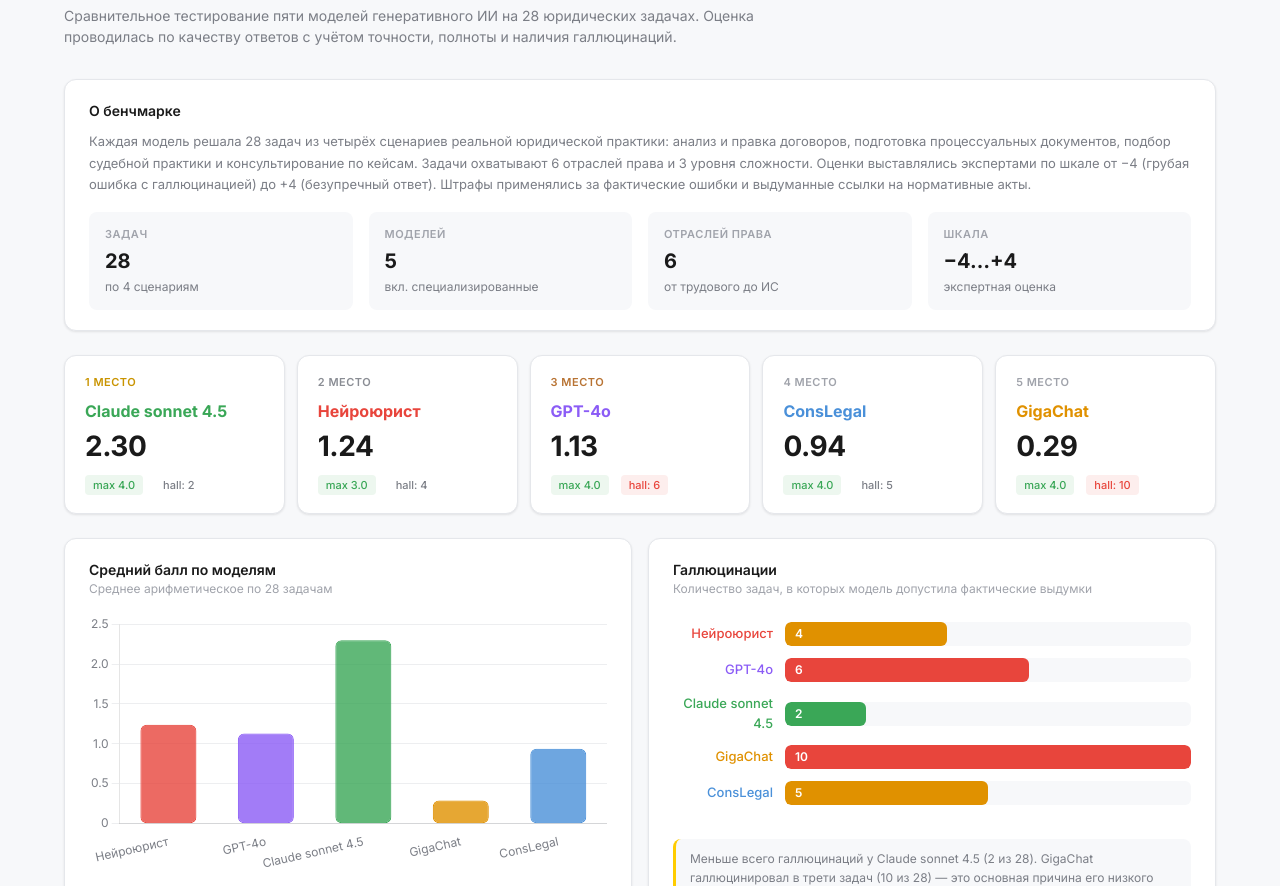
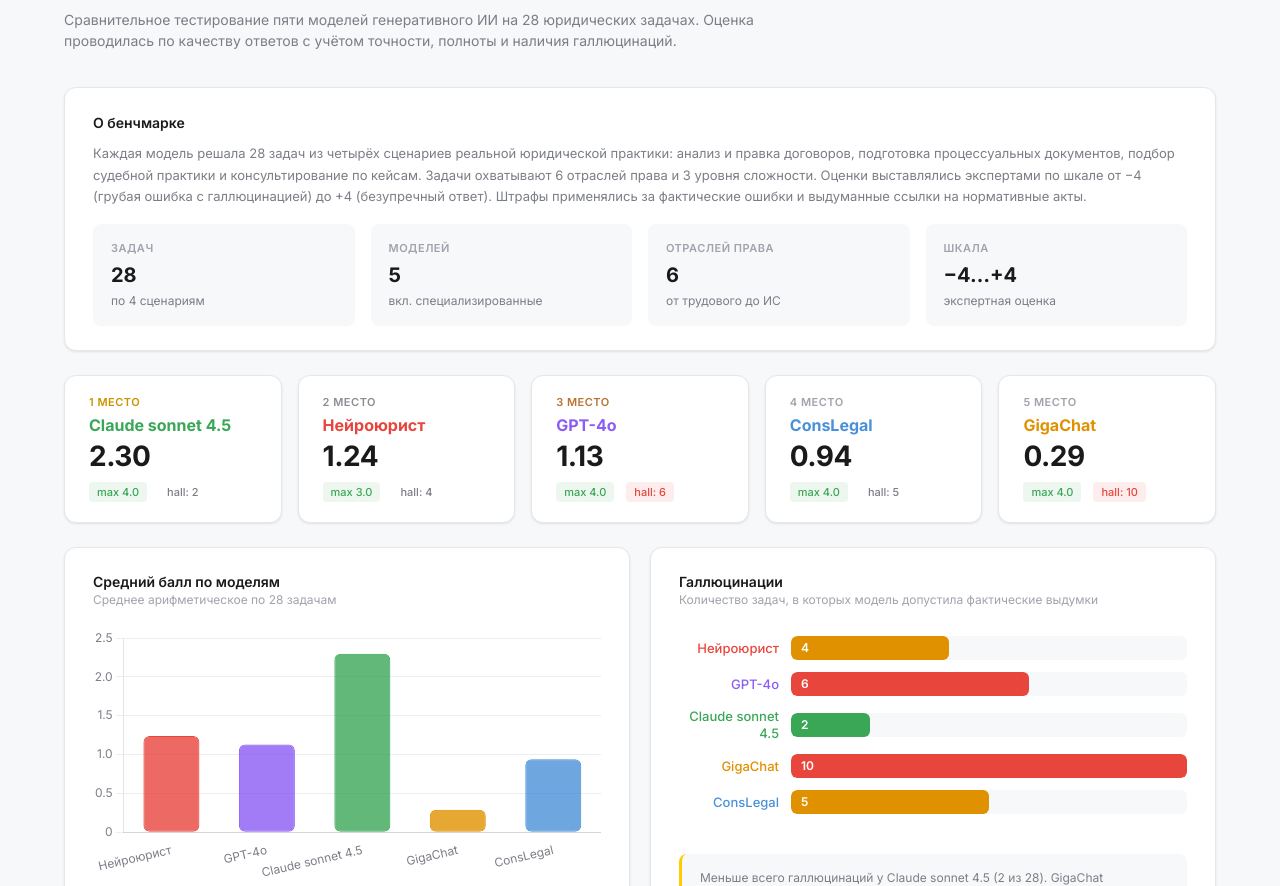
Before and after one commit to russinovalex-ship-it/benchmark, a plain HTML site: page index.html in a window 1280 px wide. Shown: the part 66-952 px from the top of the page. Drawn offline with nearby package versions, Linux system fonts and the light colour scheme.

Commit message:
Улучшено расположение элементов: единообразные отступы, правильное выравнивание, органичная компоновка

```diff
--- a/index.html
+++ b/index.html
@@ -70,6 +70,7 @@
 /* HEADER - мобильная версия */
 .header {
   margin-bottom: 24px;
+  width: 100%;
 }
 
 .header-top {
@@ -77,7 +78,7 @@
   flex-direction: column;
   align-items: flex-start;
   gap: 8px;
-  margin-bottom: 8px;
+  margin-bottom: 12px;
   width: 100%;
 }
 
@@ -118,7 +119,7 @@
   border: 1px solid var(--border);
   border-radius: var(--radius);
   padding: 16px 18px;
-  margin-bottom: 20px;
+  margin-bottom: 24px;
   box-shadow: var(--shadow);
   width: 100%;
   overflow: hidden;
@@ -150,8 +151,9 @@
 .context-item {
   background: var(--bg);
   border-radius: 8px;
-  padding: 12px 14px;
+  padding: 14px 16px;
   overflow: hidden;
+  width: 100%;
 }
 
 .context-item .label {
@@ -183,7 +185,7 @@
 .kpi-strip {
   display: grid;
   grid-template-columns: 1fr;
-  gap: 10px;
+  gap: 12px;
   margin-bottom: 24px;
   width: 100%;
 }
@@ -192,12 +194,14 @@
   background: var(--white);
   border: 1px solid var(--border);
   border-radius: var(--radius);
-  padding: 14px 16px;
+  padding: 16px;
   box-shadow: var(--shadow);
   position: relative;
   transition: box-shadow .15s;
   overflow: hidden;
   width: 100%;
+  display: flex;
+  flex-direction: column;
 }
 
 .kpi-card:hover { box-shadow: var(--shadow-md); }
@@ -208,7 +212,8 @@
   color: var(--text3);
   letter-spacing: .5px;
   text-transform: uppercase;
-  margin-bottom: 8px;
+  margin-bottom: 6px;
+  line-height: 1.2;
 }
 
 .kpi-card:nth-child(1) .kpi-rank { color: #c99400; }
@@ -218,23 +223,26 @@
 .kpi-model {
   font-size: 14px;
   font-weight: 700;
-  margin-bottom: 2px;
+  margin-bottom: 4px;
   word-wrap: break-word;
   overflow-wrap: break-word;
   hyphens: auto;
+  line-height: 1.3;
 }
 
 .kpi-score {
   font-size: 22px;
   font-weight: 700;
   letter-spacing: -.5px;
+  line-height: 1.2;
+  margin-bottom: 8px;
 }
 
 .kpi-details {
   display: flex;
   flex-direction: column;
   gap: 6px;
-  margin-top: 8px;
+  margin-top: auto;
   font-size: 12px;
   color: var(--text2);
   width: 100%;
@@ -261,7 +269,7 @@
 .grid-1 {
   display: grid;
   grid-template-columns: 1fr;
-  gap: 12px;
+  gap: 16px;
   margin-bottom: 16px;
   width: 100%;
 }
@@ -270,17 +278,19 @@
   background: var(--white);
   border: 1px solid var(--border);
   border-radius: var(--radius);
-  padding: 14px 16px;
+  padding: 16px;
   box-shadow: var(--shadow);
   width: 100%;
   overflow: hidden;
+  display: flex;
+  flex-direction: column;
 }
 
 .card-header {
   display: flex;
   flex-direction: column;
   align-items: flex-start;
-  gap: 8px;
+  gap: 6px;
   margin-bottom: 16px;
   width: 100%;
 }
@@ -292,6 +302,7 @@
   word-wrap: break-word;
   overflow-wrap: break-word;
   width: 100%;
+  line-height: 1.4;
 }
 
 .card-subtitle {
@@ -299,11 +310,13 @@
   color: var(--text3);
   word-wrap: break-word;
   overflow-wrap: break-word;
+  line-height: 1.4;
 }
 
 .card-insight {
-  margin-top: 14px;
-  padding: 8px 12px;
+  margin-top: auto;
+  padding-top: 14px;
+  padding: 10px 12px;
   background: var(--bg);
   border-radius: 8px;
   font-size: 11px;
@@ -416,20 +429,21 @@
 .hall-row {
   display: flex;
   align-items: center;
-  gap: 8px;
+  gap: 10px;
   margin-bottom: 12px;
   width: 100%;
 }
 
 .hall-label {
-  width: 70px;
-  min-width: 70px;
+  width: 80px;
+  min-width: 80px;
   font-size: 11px;
   font-weight: 500;
   text-align: right;
   flex-shrink: 0;
   word-wrap: break-word;
   overflow-wrap: break-word;
+  line-height: 1.3;
 }
 
 .hall-bar-wrap {
@@ -466,18 +480,18 @@
 .findings {
   display: grid;
   grid-template-columns: 1fr;
-  gap: 10px;
-  margin-top: 12px;
+  gap: 12px;
+  margin-top: 16px;
   width: 100%;
 }
 
 .finding {
-  padding: 12px 14px;
+  padding: 14px 16px;
   background: var(--bg);
   border-radius: 8px;
   font-size: 12px;
   color: var(--text2);
-  line-height: 1.55;
+  line-height: 1.6;
   word-wrap: break-word;
   overflow-wrap: break-word;
 }
@@ -506,7 +520,7 @@
 
 /* METHODOLOGY - мобильная версия */
 .methodology {
-  margin-top: 24px;
+  margin-top: 32px;
   padding: 16px 18px;
   background: var(--white);
   border: 1px solid var(--border);
@@ -570,13 +584,14 @@
   width: 100%;
   max-width: 100%;
   height: auto;
-  min-height: 180px;
+  min-height: 200px;
   overflow: hidden;
+  margin: 0 auto;
 }
 
 .chart-container[style*="height"] {
-  height: 220px !important;
-  min-height: 220px;
+  height: 240px !important;
+  min-height: 240px;
 }
 
 .radar-wrap {
@@ -584,17 +599,19 @@
   margin: 0 auto;
   width: 100%;
   overflow: hidden;
+  padding: 0;
 }
 
 .chart-container canvas {
   max-width: 100%;
   height: auto !important;
+  display: block;
 }
 
 /* ПЛАНШЕТЫ (768px и выше) */
 @media (min-width: 768px) {
   .container {
-    padding: 20px 16px 40px;
+    padding: 24px 20px 48px;
   }
 
   .header {
@@ -605,11 +622,13 @@
     flex-direction: row;
     align-items: center;
     gap: 12px;
+    margin-bottom: 12px;
   }
 
   .header-top h1 {
     font-size: 20px;
     flex: 1;
+    margin: 0;
   }
 
   .header p {
@@ -640,7 +659,7 @@
   }
 
   .context-item {
-    padding: 14px 16px;
+    padding: 16px;
   }
 
   .context-item .value {
@@ -649,11 +668,11 @@
 
   .kpi-strip {
     grid-template-columns: repeat(2, 1fr);
-    gap: 12px;
+    gap: 16px;
   }
 
   .kpi-card {
-    padding: 16px 18px;
+    padding: 18px 20px;
   }
 
   .kpi-model {
@@ -667,6 +686,7 @@
   .kpi-details {
     flex-direction: row;
     gap: 12px;
+    align-items: center;
   }
 
   .grid-2 {
@@ -680,13 +700,14 @@
   }
 
   .card {
-    padding: 16px 18px;
+    padding: 20px 24px;
   }
 
   .card-header {
     flex-direction: row;
-    align-items: center;
+    align-items: flex-start;
     justify-content: space-between;
+    gap: 12px;
   }
 
   .card-title {
@@ -698,8 +719,9 @@
   }
 
   .card-insight {
-    padding: 10px 14px;
+    padding: 12px 16px;
     font-size: 12px;
+    margin-top: 16px;
   }
 
   .tab-nav {
@@ -713,11 +735,11 @@
 
   .findings {
     grid-template-columns: 1fr 1fr;
-    gap: 12px;
+    gap: 16px;
   }
 
   .finding {
-    padding: 14px 16px;
+    padding: 16px 18px;
     font-size: 13px;
   }
 
@@ -743,6 +765,7 @@
 
   .methodology {
     padding: 20px 24px;
+    margin-top: 40px;
   }
 
   .methodology h3 {
@@ -763,12 +786,12 @@
   }
 
   .chart-container {
-    min-height: 200px;
+    min-height: 220px;
   }
 
   .chart-container[style*="height"] {
-    height: 250px !important;
-    min-height: 250px;
+    height: 280px !important;
+    min-height: 280px;
   }
 
   .radar-wrap {
@@ -776,10 +799,10 @@
   }
 
   .table-wrapper {
-    margin-left: -18px;
-    margin-right: -18px;
-    padding-left: 18px;
-    padding-right: 18px;
+    margin-left: -24px;
+    margin-right: -24px;
+    padding-left: 24px;
+    padding-right: 24px;
   }
 
   .data-table {
@@ -805,7 +828,11 @@
 @media (min-width: 1024px) {
   .container {
     max-width: 1200px;
-    padding: 24px 20px 48px;
+    padding: 28px 24px 56px;
+  }
+
+  .header {
+    margin-bottom: 36px;
   }
 
   .header-top h1 {
@@ -817,16 +844,26 @@
     max-width: 720px;
   }
 
+  .context-banner {
+    padding: 24px 28px;
+  }
+
   .context-grid {
     grid-template-columns: repeat(4, 1fr);
+    gap: 16px;
+  }
+
+  .context-item {
+    padding: 16px 18px;
   }
 
   .kpi-strip {
     grid-template-columns: repeat(3, 1fr);
+    gap: 16px;
   }
 
   .kpi-card {
-    padding: 18px 20px;
+    padding: 20px 22px;
   }
 
   .kpi-model {
@@ -837,19 +874,54 @@
     font-size: 28px;
   }
 
+  .grid-2 {
+    gap: 20px;
+  }
+
   .grid-3 {
     grid-template-columns: repeat(3, 1fr);
+    gap: 20px;
   }
 
   .card {
-    padding: 20px 24px;
+    padding: 24px 28px;
+  }
+
+  .card-header {
+    margin-bottom: 20px;
+  }
+
+  .card-insight {
+    padding: 14px 18px;
+    margin-top: 20px;
+  }
+
+  .findings {
+    gap: 16px;
+  }
+
+  .finding {
+    padding: 18px 20px;
+  }
+
+  .methodology {
+    padding: 24px 28px;
+  }
+
+  .chart-container {
+    min-height: 250px;
+  }
+
+  .chart-container[style*="height"] {
+    height: 300px !important;
+    min-height: 300px;
   }
 
   .table-wrapper {
-    margin-left: -24px;
-    margin-right: -24px;
-    padding-left: 24px;
-    padding-right: 24px;
+    margin-left: -28px;
+    margin-right: -28px;
+    padding-left: 28px;
+    padding-right: 28px;
   }
 
   .data-table {
@@ -859,7 +931,7 @@
 
   .data-table th,
   .data-table td {
-    padding: 10px 12px;
+    padding: 12px 14px;
   }
 
   .data-table th {
@@ -879,6 +951,11 @@
 
   .kpi-strip {
     grid-template-columns: repeat(5, 1fr);
+    gap: 16px;
+  }
+
+  .kpi-card {
+    padding: 20px 24px;
   }
 }
 
```
